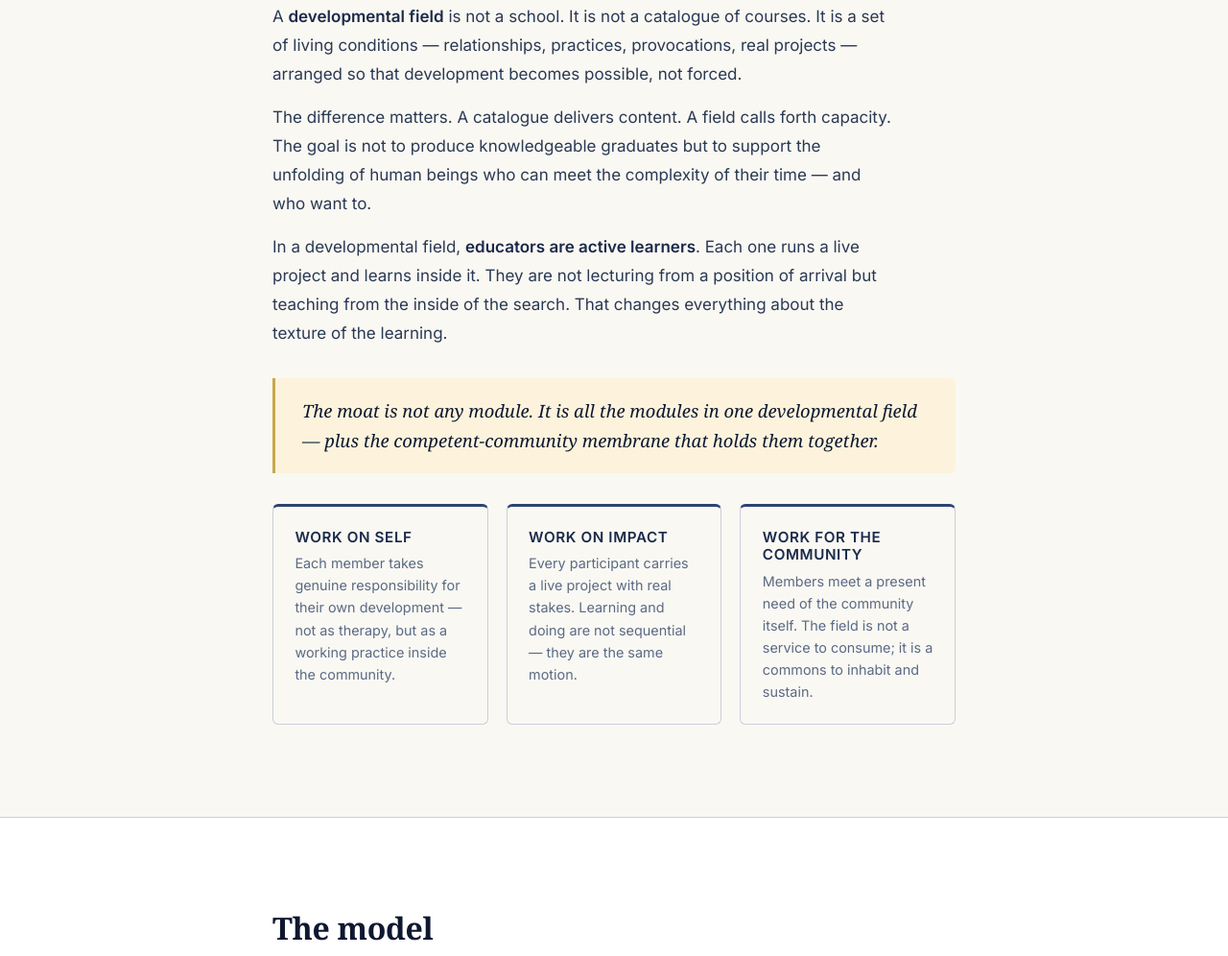
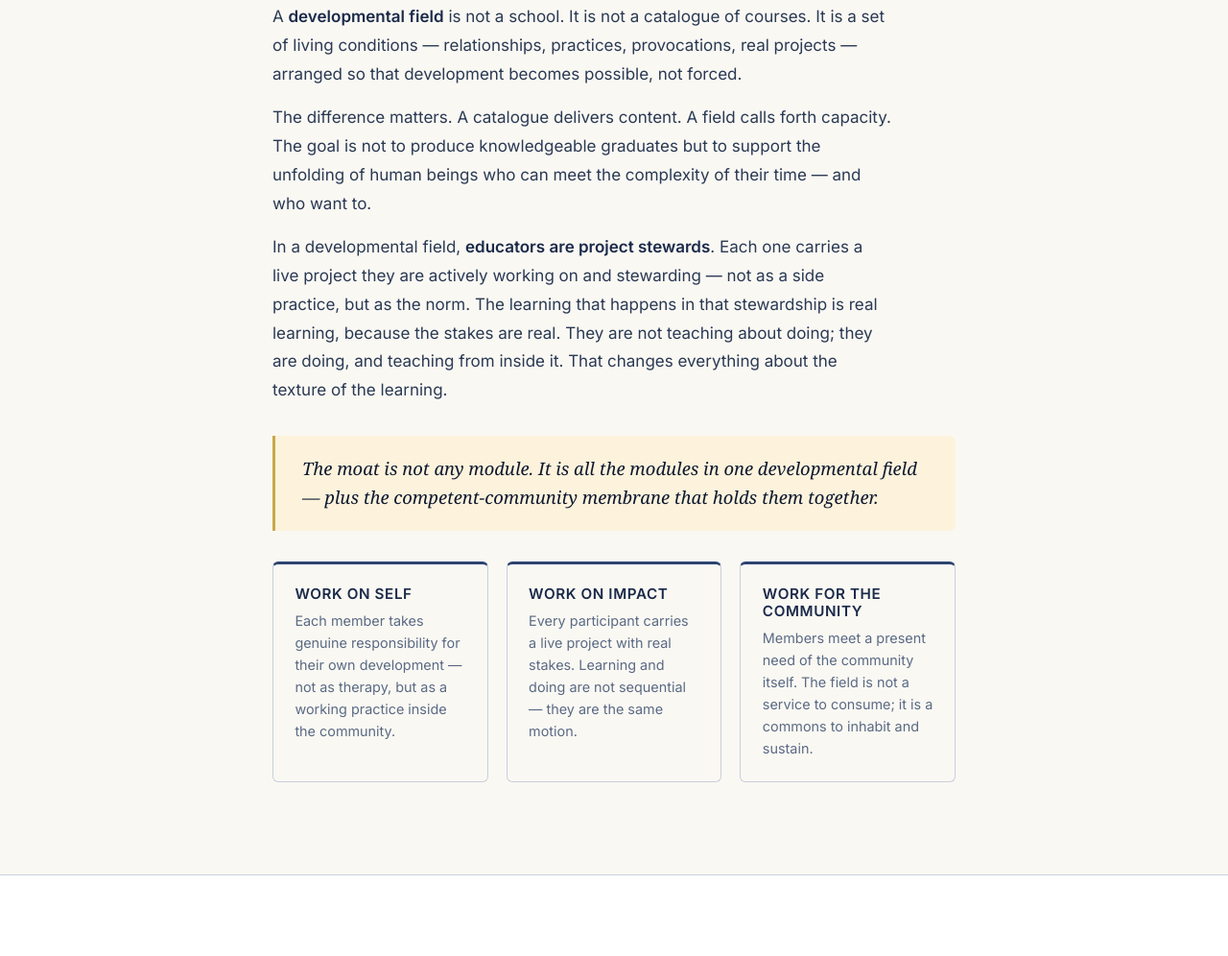
Before and after one commit to Evobiosys/developmental-field, a plain HTML site: page index.html in a window 1280 px wide. Shown: the part 756-1752 px from the top of the page at 96% size. Drawn offline with Linux system fonts and the light colour scheme; a web font is replaced by a local one.

Commit message:
fix: educators are project stewards, not active learners

```diff
--- a/index.html
+++ b/index.html
@@ -71,9 +71,11 @@
           human beings who can meet the complexity of their time &mdash; and who want to.
         </p>
         <p>
-          In a developmental field, <strong>educators are active learners</strong>. Each one
-          runs a live project and learns inside it. They are not lecturing from a position of
-          arrival but teaching from the inside of the search. That changes everything about
+          In a developmental field, <strong>educators are project stewards</strong>. Each one
+          carries a live project they are actively working on and stewarding &mdash; not as
+          a side practice, but as the norm. The learning that happens in that stewardship is
+          real learning, because the stakes are real. They are not teaching about doing;
+          they are doing, and teaching from inside it. That changes everything about
           the texture of the learning.
         </p>
       </div>
```
